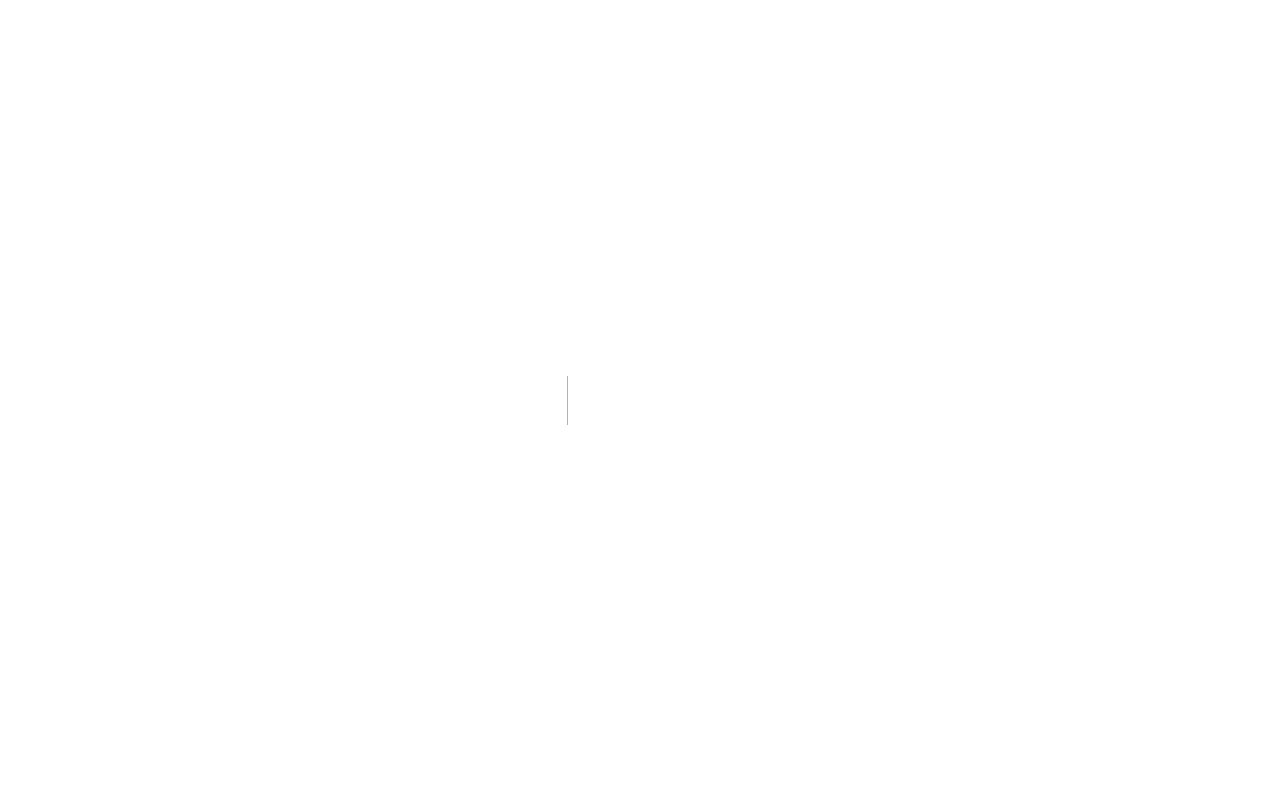
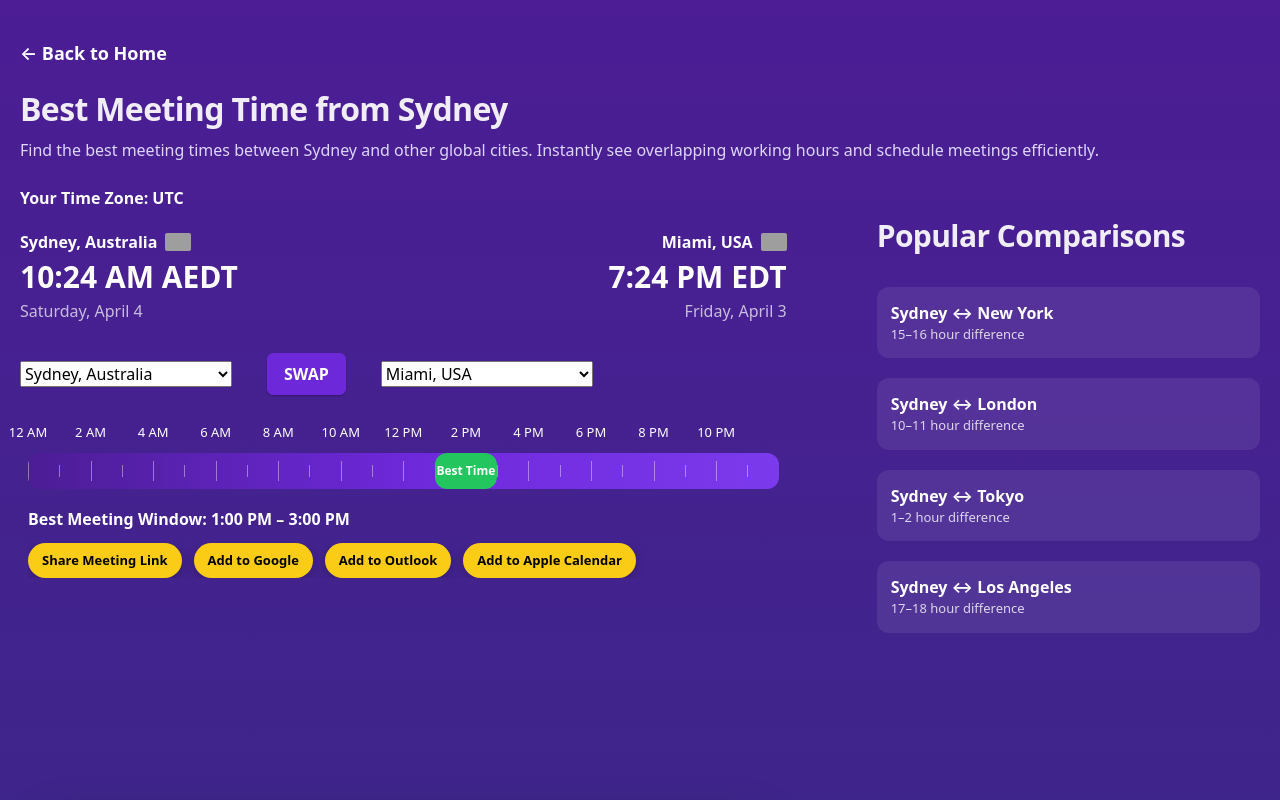
Before and after one commit to techtalk1282/Best-Meeting-Time, a Next.js app: page /best-meeting-time-sydney in a window 1280 px wide. Before the commit this address had no page. Shown: the top 800 px of the page. Built offline with nearby package versions, Linux system fonts and the light colour scheme; grey boxes are pictures that could not be loaded.

Commit message:
feat: add Sydney city page (SEO expansion batch)

```diff
--- /dev/null
+++ b/app/best-meeting-time-sydney/page.tsx
@@ -0,0 +1,62 @@
+/**
+ * File: app/best-meeting-time-sydney/page.tsx
+ * Version: v1.0
+ */
+
+"use client";
+
+import ToolPreviewSection from "@/app/ui/ToolPreviewSection";
+import PremiumFeaturesSection from "@/app/ui/PremiumFeaturesSection";
+
+export default function SydneyMeetingPage() {
+  return (
+    <div style={{ minHeight: "100vh", display: "flex", flexDirection: "column" }}>
+      <main style={{ maxWidth: "1320px", margin: "0 auto", padding: "40px 20px", color: "white", flex: 1 }}>
+
+        <div style={{ marginBottom: "24px" }}>
+          <a href="/" style={{ color: "#ffffff", fontSize: "18px", fontWeight: 600, textDecoration: "none" }}>
+            ← Back to Home
+          </a>
+        </div>
+
+        <h1 style={{ fontSize: "32px", fontWeight: "bold", marginBottom: "10px" }}>
+          Best Meeting Time from Sydney
+        </h1>
+
+        <p style={{ marginBottom: "24px", color: "#ddd6fe" }}>
+          Find the best meeting times between Sydney and other global cities. Instantly see overlapping working hours and schedule meetings efficiently.
+        </p>
+
+        <div style={{ display: "grid", gridTemplateColumns: "2fr 1fr", gap: "90px" }}>
+
+          <div>
+            <div style={{ minHeight: "calc(100vh - 260px)", display: "flex", flexDirection: "column" }}>
+              <ToolPreviewSection defaultCityLeft="Sydney, Australia" />
+            </div>
+
+            <div id="premium-features" style={{ marginTop: "40px" }}>
+              <PremiumFeaturesSection />
+            </div>
+          </div>
+
+          <div style={{ display: "flex", flexDirection: "column", gap: "20px", marginTop: "30px" }}>
+            <h2>Popular Comparisons</h2>
+
+            {[
+              { title: "Sydney ↔ New York", desc: "15–16 hour difference" },
+              { title: "Sydney ↔ London", desc: "10–11 hour difference" },
+              { title: "Sydney ↔ Tokyo", desc: "1–2 hour difference" },
+              { title: "Sydney ↔ Los Angeles", desc: "17–18 hour difference" },
+            ].map((item, i) => (
+              <div key={i} style={{ padding: "14px", borderRadius: "12px", background: "rgba(255,255,255,0.08)" }}>
+                <div style={{ fontWeight: 700 }}>{item.title}</div>
+                <div style={{ fontSize: "13px", opacity: 0.8 }}>{item.desc}</div>
+              </div>
+            ))}
+          </div>
+
+        </div>
+      </main>
+    </div>
+  );
+}
```
